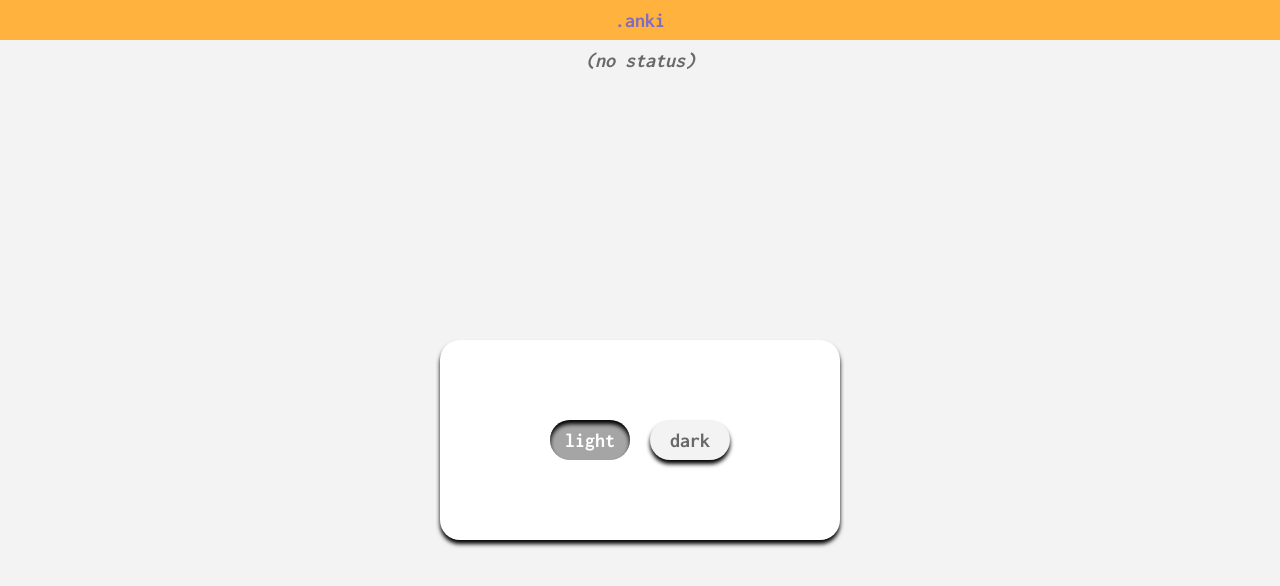
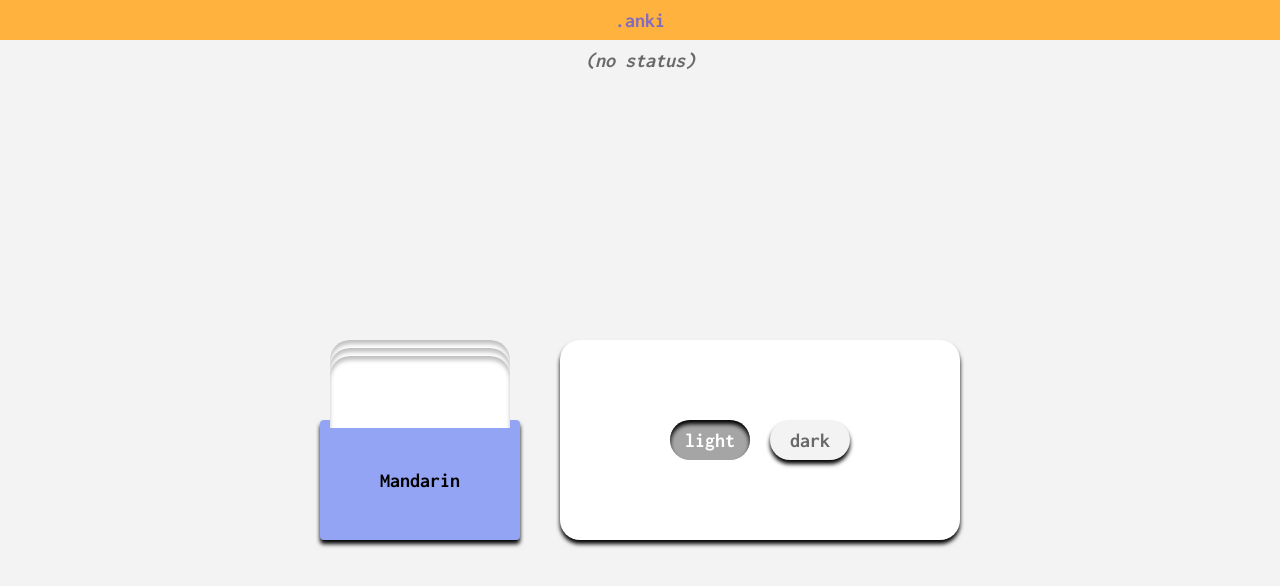
Before and after one commit to rasteeslove/anki-webapp, a React (Create React App) app in the folder anki/: page / in a window 1280 px wide. Shown: the top 586 px of the page. Built offline with nearby package versions, Linux system fonts and the light colour scheme.

Commit message:
deck basic demo created

```diff
--- a/anki/public/index.css
+++ b/anki/public/index.css
@@ -27,3 +27,7 @@
 .shadow-in-top {
     box-shadow: inset 0px 4px 4px #000000;
 }
+
+.shadow-in-top-light {
+    box-shadow: inset 0px 4px 4px rgba(0, 0, 0, 0.25);
+}
--- a/anki/src/App.tsx
+++ b/anki/src/App.tsx
@@ -6,6 +6,7 @@
 
 import ButtonSwitch from './components/ButtonSwitch'
 
+import Deck from './features/deckspace/components/Deck'
 
 const App = () => {
     const [theme, setTheme] = useContext(ThemeContext)
@@ -27,7 +28,9 @@
                 flex: '1 1 auto',
                 justifyContent: 'center',
                 alignItems: 'center',
+                gap: 40,
             }}>
+                <Deck color='#94A4F5' name={'Mandarin'} />
                 <div className='shadow-out-bottom' style={{
                     width: 400,
                     height: 200,
--- a/anki/src/features/deckspace/components/Deck.tsx
+++ b/anki/src/features/deckspace/components/Deck.tsx
@@ -1,7 +1,65 @@
-const Deck = () => {
+import { useState, useContext } from 'react'
+import { ThemeContext } from '../../../context/ThemeContext'
+
+interface Props {
+    name: string,
+    color: string,
+}
+
+const Deck = (props: Props) => {
+    const [theme, ] = useContext(ThemeContext)
+    const [isEngaged, setIsEngaged] = useState(false)
+
+    const cards = []
+    for (let i = 0; i < 3; i++) {
+        cards.push(
+            <div className='shadow-in-top-light' style={{
+                position: 'absolute',
+                backgroundColor: theme.deck_cards,
+                width: isEngaged ? 198 : 180,
+                height: isEngaged ? 80 : 72,
+                top: 8*i,
+                left: '50%',
+                transform: 'translate(-50%, 0)',
+                borderTopLeftRadius: 20,
+                borderTopRightRadius: 20,
+                transition: 'width 100ms, height 100ms',
+            }}/>
+        )
+    }
+
     return(
-        <>
-        </>
+        <button style={{
+            width: isEngaged ? 220 : 200,
+            height: isEngaged ? 220 : 200,
+            margin: isEngaged ? -10 : 0,
+            position: 'relative',
+            padding: 0,
+            border: 0,
+            background: 'none',
+            transition: 'width 100ms, height 100ms, margin 100ms',
+        }}
+            onMouseEnter={() => {
+                setIsEngaged(true)
+            }}
+            onMouseLeave={() => {
+                setIsEngaged(false)
+            }}>
+            <div className='shadow-out-bottom' style={{
+                position: 'absolute',
+                width: '100%',
+                height: isEngaged ? 132 : 120,
+                bottom: 0,
+                backgroundColor: props.color,
+                borderRadius: 4,
+                display: 'flex',
+                justifyContent: 'center',
+                alignItems: 'center',
+                fontSize: isEngaged ? 22 : 20,
+                transition: 'height 100ms, font-size 100ms',
+            }}>{props.name}</div>
+            {cards}
+        </button>
     )
 };
 
```
Also changed, not shown: anki/src/features/deckspace/components/DeckSpace.tsx (+4 -3 lines).
